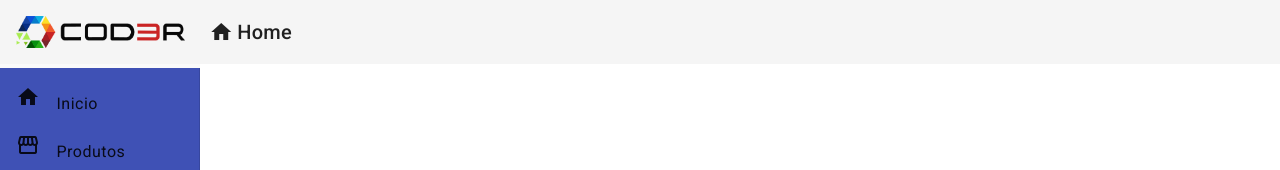
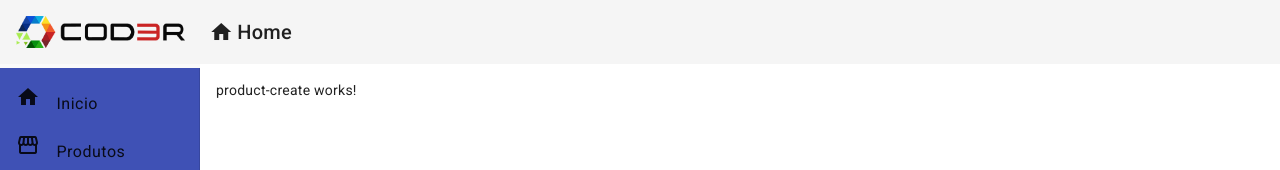
Before and after one commit to s4imu/angular-app, an Angular app in the folder frontend/: page /products/create in a window 1280 px wide. Before the commit this address led to /. Shown: the top 170 px of the page. Built offline with nearby package versions, Linux system fonts and the light colour scheme.

Commit message:
CHORE: rota de criação de produto

```diff
--- a/frontend/src/app/app-routing.module.ts
+++ b/frontend/src/app/app-routing.module.ts
@@ -3,6 +3,7 @@ import { RouterModule, Routes } from '@angular/router';
 
 import { HomeComponent } from './views/home/home.component'
 import { ProductCrudComponent } from './views/product-crud/product-crud.component'
+import { ProductCreateComponent } from './components/products/product-create/product-create.component';
 
 
 const routes: Routes = [
@@ -13,6 +14,10 @@ const routes: Routes = [
   {
     path: 'products',
     component: ProductCrudComponent
+  },
+  {
+    path: 'products/create',
+    component: ProductCreateComponent
   }
 ];
 
--- /dev/null
+++ b/frontend/src/app/components/products/product-create/product-create.component.html
@@ -0,0 +1 @@
+<p>product-create works!</p>
```
Also changed, not shown: frontend/src/app/components/products/product-create/product-create.component.ts (added, +10 -0 lines), frontend/src/app/components/products/product-create/product-create.component.css (added).
